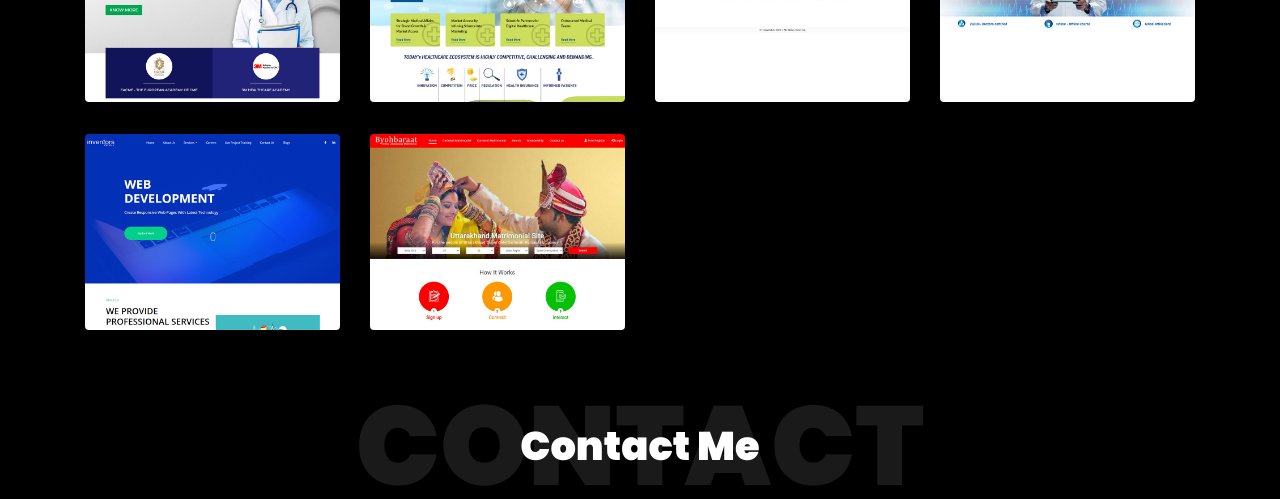
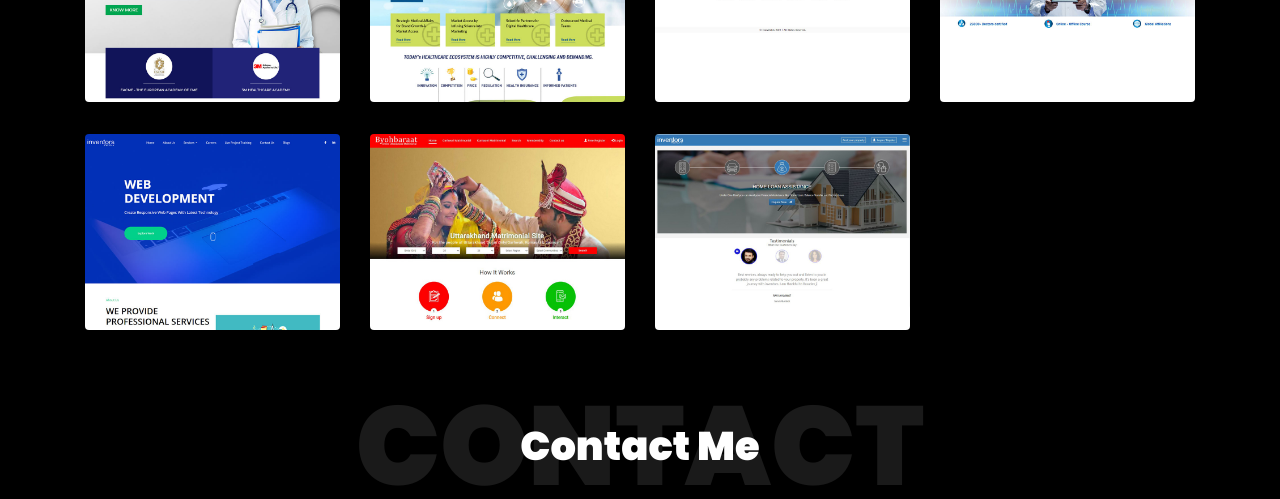
Before and after one commit to shaikhzakir/zakir_portfolio, a plain HTML site: page index.html in a window 1280 px wide. Shown: the part 4160-4659 px from the top of the page. Drawn offline with nearby package versions, Linux system fonts and the light colour scheme.

Commit message:
Update index.html

```diff
--- a/index.html
+++ b/index.html
@@ -640,9 +640,9 @@
                 </div>
                 <div class="col-lg-3 col-md-6 mb-4 portfolio-item bootstrap">
                     <div class="position-relative overflow-hidden mb-2">
-                        <img class="img-fluid rounded w-100" src="img/projects/inventorsrealty.jpg" alt="">
+                        <img class="img-fluid rounded w-100" src="img/projects/inventors-realty.jpg" alt="">
                         <div class="portfolio-btn bg-warning d-flex align-items-center justify-content-center">
-                            <a href="img/projects/inventorsrealty.jpg" data-lightbox="portfolio">
+                            <a href="img/projects/inventors-realty.jpg" data-lightbox="portfolio">
                                 <i class="fa fa-search text-secondary" style="font-size: 40px;"></i>
                             </a>
                         </div>
```
